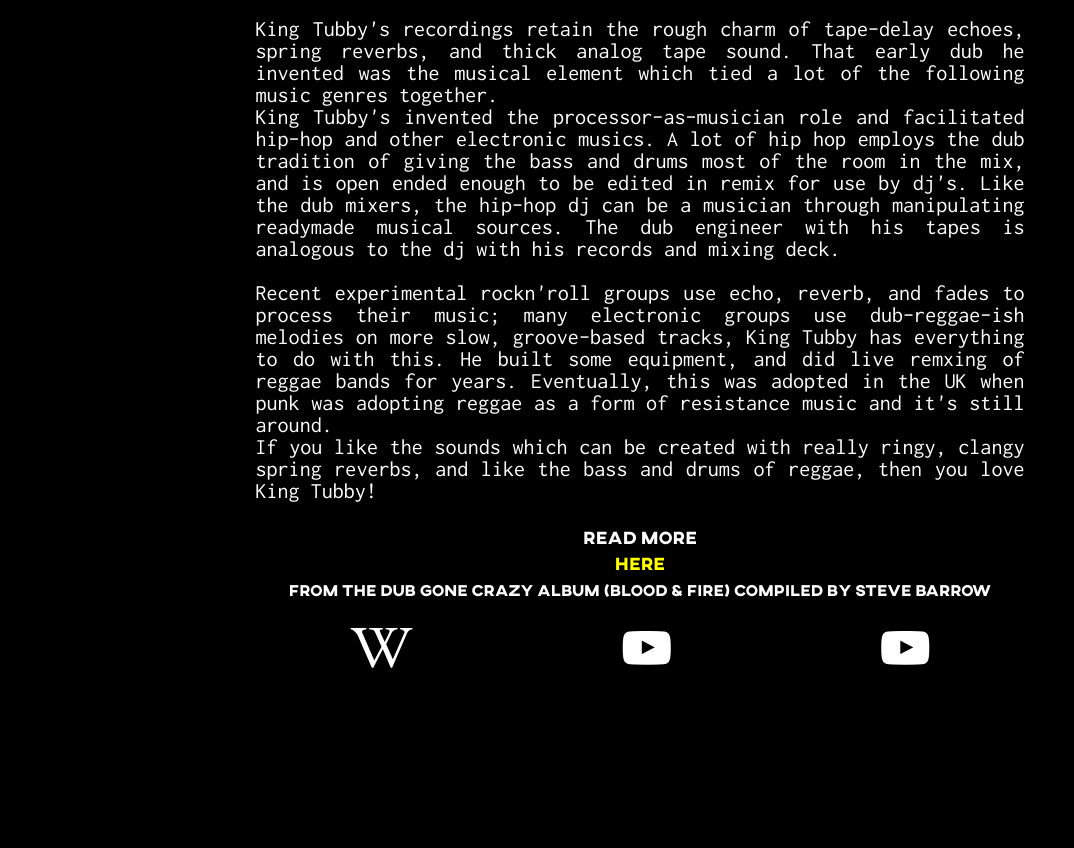
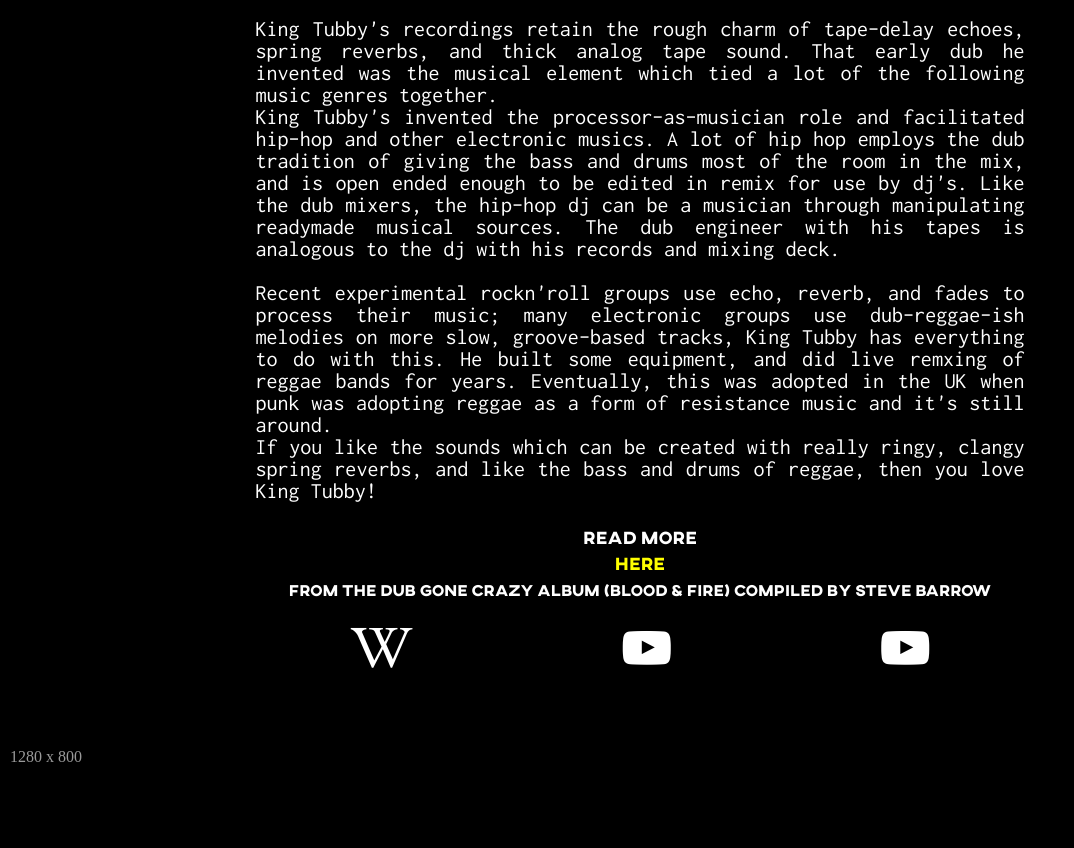
Before and after one commit to antoniotrkdz/tribute_page, a plain HTML site: page index.html in a window 1280 px wide. Shown: the part 1269-2117 px from the top of the page, without its empty margins (0-1074 px from the left). Before the commit the page ends 2027 px from the top, so only its background shows below. Drawn offline with Linux system fonts and the light colour scheme.

Commit message:
modified:   index.html 	new file:   script.js 	modified:   style.css

```diff
--- a/index.html
+++ b/index.html
@@ -7,9 +7,10 @@
 <!--
   <meta name="viewport" content="width=device-width, initial-scale=1.0">
 -->
+  <script src="./script.js"></script>
   <link rel="stylesheet" href="./fonts/font-awesome-4.7.0/css/font-awesome.min.css">
   <link rel="stylesheet" href="./style.css">
-</head>
+  </head>
 <body>
   <div id="background">
   </div>
@@ -135,5 +136,7 @@
 </div>
 <div id="links"></div>
 
+<div id="report">Viewport</div>
+
 </body>
 </html>
--- a/style.css
+++ b/style.css
@@ -144,3 +144,13 @@ a {
   flex: 1 0 auto;
   color: #FFF;
 }
+#report {
+  color: #FFF;
+  position: relative;
+  height: 100px;
+  z-index: 1;
+  background: #000;
+  opacity: 0.6;
+  margin: -1.3vh auto 0 auto;
+  padding: 0 10px;
+}
```
Also changed, not shown: script.js (added, +8 -0 lines).
